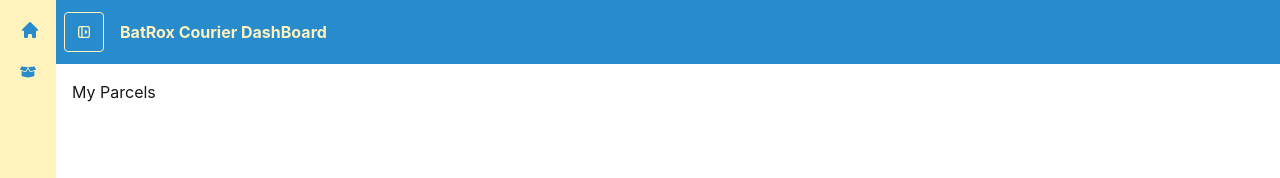
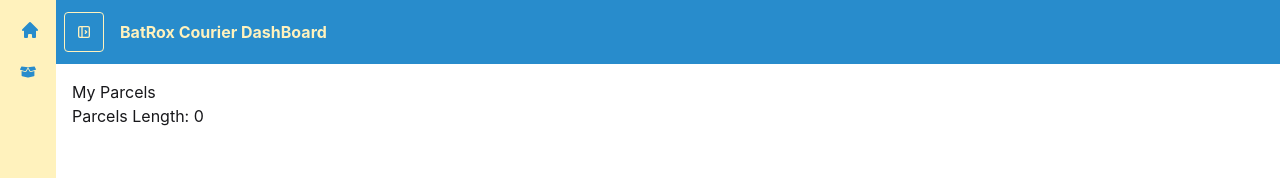
Before and after one commit to RohanR05/batrox-curier, a React (Vite) app: page /dashBoard/my-parcels in a window 1280 px wide. Shown: the top 178 px of the page. Built offline with nearby package versions, Linux system fonts and the light colour scheme; no server answers; sample sign-in values are in the browser's storage.

Commit message:
get my parcels data by my email

```diff
--- a/package.json
+++ b/package.json
@@ -11,6 +11,7 @@
   },
   "dependencies": {
     "@tailwindcss/vite": "^4.3.1",
+    "@tanstack/react-query": "^5.101.2",
     "axios": "^1.18.1",
     "firebase": "^12.15.0",
     "i": "^0.0.1-security",
--- a/src/main.jsx
+++ b/src/main.jsx
@@ -4,11 +4,16 @@
 import { RouterProvider } from "react-router/dom";
 import { router } from "./routes/routes.jsx";
 import AuthProvider from "./Context/AuthProvider/AuthProvider.jsx";
+import { QueryClient, QueryClientProvider } from "@tanstack/react-query";
+
+const queryClient = new QueryClient();
 
 createRoot(document.getElementById("root")).render(
   <StrictMode>
-    <AuthProvider>
-      <RouterProvider router={router} />
-    </AuthProvider>
+    <QueryClientProvider client={queryClient}>
+      <AuthProvider>
+        <RouterProvider router={router} />
+      </AuthProvider>
+    </QueryClientProvider>
   </StrictMode>,
 );
--- a/src/pages/DashBoard/MyParcels/MyParcels.jsx
+++ b/src/pages/DashBoard/MyParcels/MyParcels.jsx
@@ -1,11 +1,24 @@
-import React from 'react'
+import { useQuery } from "@tanstack/react-query";
+import React from "react";
+import useAuth from "../../../Hooks/useAuth";
+import useAxiosSecure from "../../../Hooks/useAxiosSecure";
 
 const MyParcels = () => {
+  const { user } = useAuth();
+  const axiosSecure = useAxiosSecure();
+  const { data: parcels = [] } = useQuery({
+    queryKey: ["myParcels", user?.email],
+    queryFn: async () => {
+      const res = await axiosSecure.get(`/parcels?email=${user.email}`);
+      return res.data;
+    },
+  });
   return (
     <div>
-      My Parcels
+      <h2>My Parcels</h2>
+      <p>Parcels Length: {parcels.length}</p>
     </div>
-  )
-}
+  );
+};
 
-export default MyParcels
+export default MyParcels;
```
Also changed, not shown: 1 other file (tests, documents, lock files or other folders).
